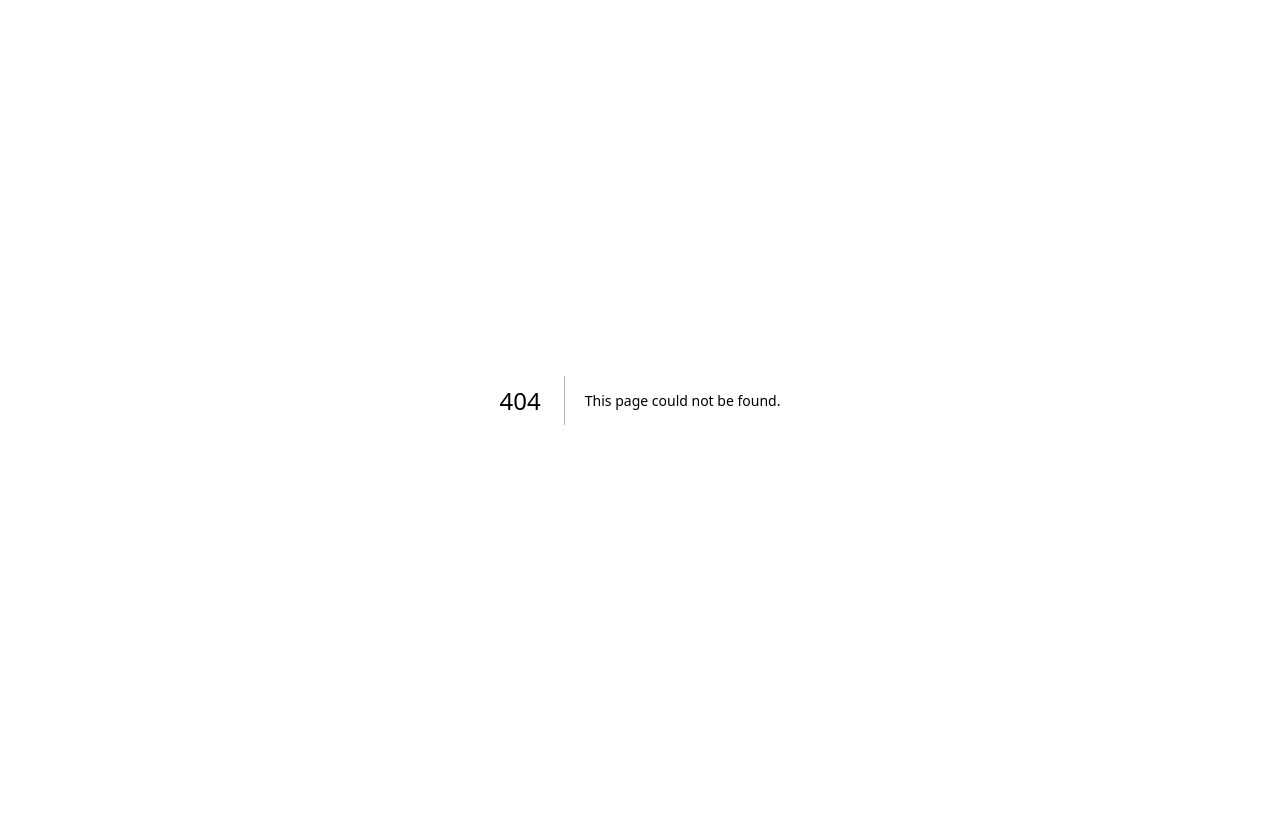
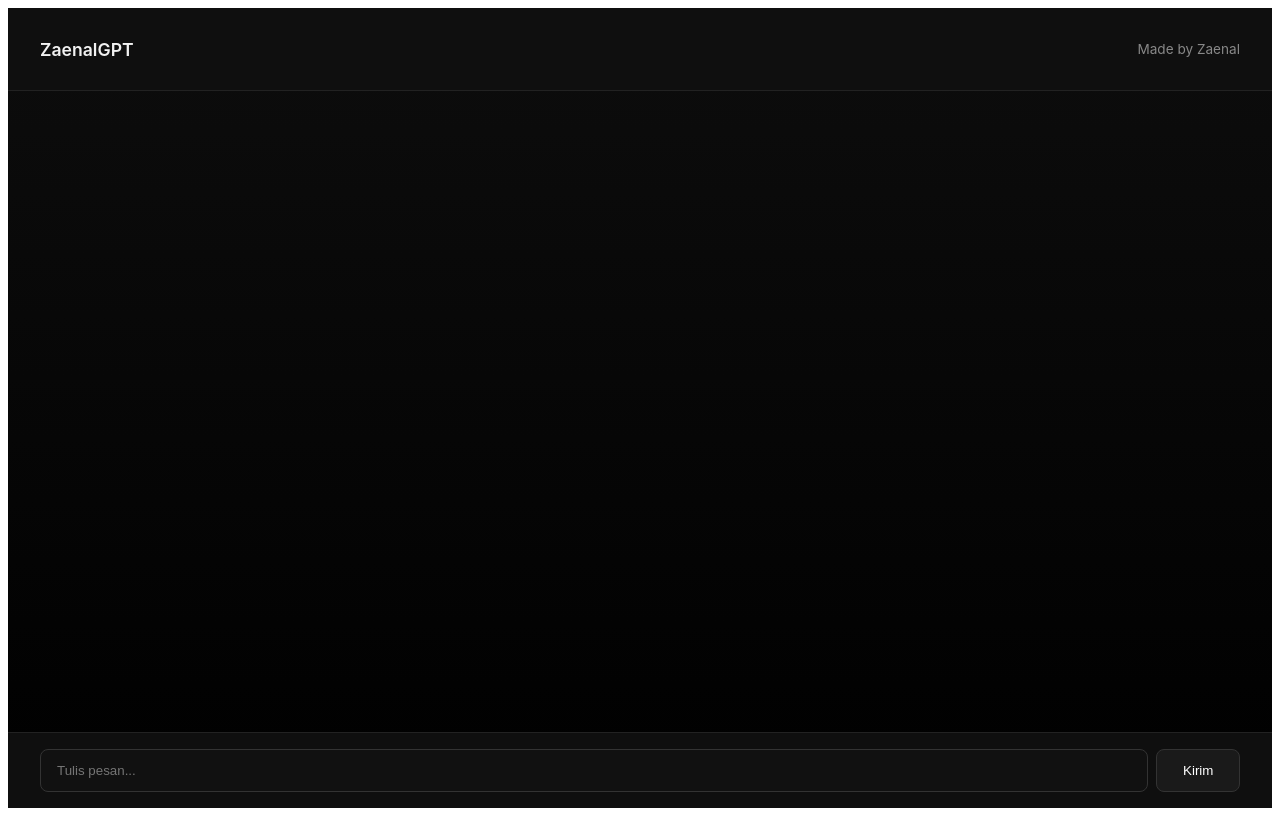
Before and after one commit to zaenal-iyyl/zaenalgpt, a Next.js app: page /chat in a window 1280 px wide. Before the commit this address had no page. Built offline with nearby package versions, Linux system fonts and the light colour scheme.

Commit message:
Implement chat page with user input and AI responses

```diff
--- /dev/null
+++ b/pages/chat.js
@@ -0,0 +1,169 @@
+import { useState } from "react";
+import axios from "axios";
+
+export default function ChatPage() {
+  const [input, setInput] = useState("");
+  const [messages, setMessages] = useState([]);
+  const [loading, setLoading] = useState(false);
+
+  const handleSend = async () => {
+    if (!input.trim()) return;
+    const userMsg = { from: "user", text: input };
+    setMessages((prev) => [...prev, userMsg]);
+    setInput("");
+    setLoading(true);
+
+    try {
+      const res = await axios.post("/api/chat", { prompt: input });
+      const aiMsg = { from: "ai", text: res.data.response };
+      setMessages((prev) => [...prev, aiMsg]);
+    } catch {
+      setMessages((prev) => [
+        ...prev,
+        { from: "ai", text: "Terjadi kesalahan. Coba lagi nanti." },
+      ]);
+    } finally {
+      setLoading(false);
+    }
+  };
+
+  const copyToClipboard = (text) => {
+    navigator.clipboard.writeText(text);
+  };
+
+  return (
+    <main
+      style={{
+        minHeight: "100vh",
+        background: "linear-gradient(180deg, #0d0d0d 0%, #000 100%)",
+        color: "#f1f1f1",
+        display: "flex",
+        flexDirection: "column",
+        fontFamily: "Inter, sans-serif",
+        position: "relative",
+      }}
+    >
+      {/* Navbar kecil */}
+      <header
+        style={{
+          padding: "1rem 2rem",
+          borderBottom: "1px solid #222",
+          display: "flex",
+          justifyContent: "space-between",
+          alignItems: "center",
+          backgroundColor: "#0f0f0f",
+          position: "sticky",
+          top: 0,
+          zIndex: 10,
+        }}
+      >
+        <h2 style={{ fontSize: "1.1rem", fontWeight: "600" }}>ZaenalGPT</h2>
+        <p style={{ fontSize: "0.85rem", color: "#888" }}>Made by Zaenal</p>
+      </header>
+
+      {/* Chat area */}
+      <div
+        style={{
+          flex: 1,
+          overflowY: "auto",
+          padding: "1.5rem 2rem",
+          display: "flex",
+          flexDirection: "column",
+          gap: "1rem",
+        }}
+      >
+        {messages.map((msg, i) => (
+          <div
+            key={i}
+            style={{
+              alignSelf: msg.from === "user" ? "flex-end" : "flex-start",
+              backgroundColor: msg.from === "user" ? "#1a1a1a" : "#111",
+              border: "1px solid #222",
+              padding: "0.9rem 1rem",
+              borderRadius: "10px",
+              maxWidth: "70%",
+              position: "relative",
+            }}
+          >
+            <p style={{ margin: 0, whiteSpace: "pre-wrap" }}>{msg.text}</p>
+            {msg.from === "ai" && (
+              <button
+                onClick={() => copyToClipboard(msg.text)}
+                style={{
+                  position: "absolute",
+                  right: "6px",
+                  bottom: "6px",
+                  fontSize: "0.8rem",
+                  background: "none",
+                  border: "none",
+                  color: "#777",
+                  cursor: "pointer",
+                }}
+              >
+                Copy
+              </button>
+            )}
+          </div>
+        ))}
+
+        {loading && (
+          <div
+            style={{
+              alignSelf: "flex-start",
+              backgroundColor: "#111",
+              border: "1px solid #222",
+              padding: "0.9rem 1rem",
+              borderRadius: "10px",
+              color: "#888",
+              fontStyle: "italic",
+              maxWidth: "70%",
+            }}
+          >
+            Sedang menulis...
+          </div>
+        )}
+      </div>
+
+
+      <div
+        style={{
+          display: "flex",
+          gap: "0.5rem",
+          borderTop: "1px solid #222",
+          padding: "1rem 2rem",
+          backgroundColor: "#0f0f0f",
+        }}
+      >
+        <input
+          value={input}
+          onChange={(e) => setInput(e.target.value)}
+          placeholder="Tulis pesan..."
+          style={{
+            flex: 1,
+            padding: "0.8rem 1rem",
+            borderRadius: "8px",
+            border: "1px solid #333",
+            backgroundColor: "#111",
+            color: "#fff",
+            outline: "none",
+          }}
+          onKeyDown={(e) => e.key === "Enter" && handleSend()}
+        />
+        <button
+          onClick={handleSend}
+          style={{
+            padding: "0.8rem 1.6rem",
+            backgroundColor: "#1a1a1a",
+            border: "1px solid #333",
+            borderRadius: "8px",
+            color: "#fff",
+            cursor: "pointer",
+            fontWeight: "500",
+          }}
+        >
+          Kirim
+        </button>
+      </div>
+    </main>
+  );
+}
```
